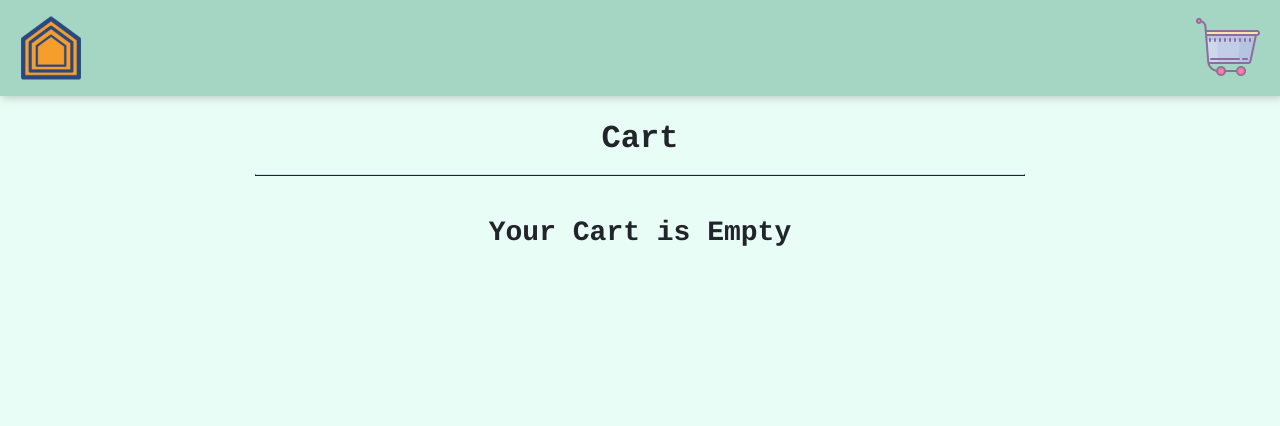
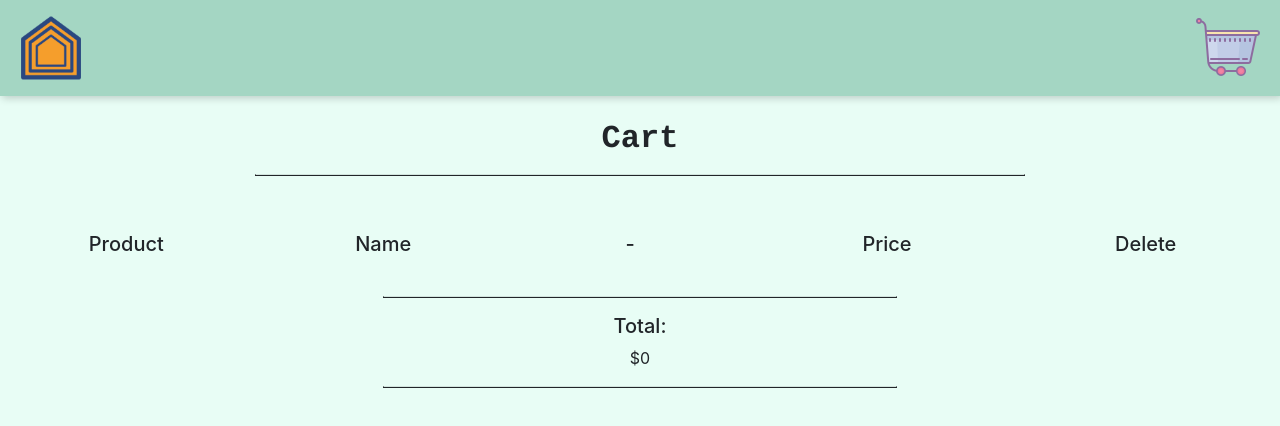
Before and after one commit to sourabkapoor/myCart, a React (Create React App) app: page / in a window 1280 px wide. Both pictures are taken after a click on the picture 1228 px from the left and 48 px from the top of the page. Shown: the top 426 px of the page. Built offline with nearby package versions, Linux system fonts and the light colour scheme.

Commit message:
This reverts commit b3940ee87c566a76b235d635f56b1bbbd0a16008.

```diff
--- a/src/App.js
+++ b/src/App.js
@@ -34,6 +34,7 @@ class App extends React.Component {
     this.setState({index: i})
     if(this.state.route === 'categories')
       this.setState({route: 'products'})
+    console.log(i);
   }
 
   onPress = () => {
@@ -61,6 +62,7 @@ class App extends React.Component {
         state.categories.sort((a,b)=> (state.sort==='lowest')? (a.price < b?1:-1):(a.price > b?1:-1) )
       }
     //return (this.state.filteredProducts: state.products)
+    console.log(state.products);
     })
   }
 
@@ -76,9 +78,11 @@ class App extends React.Component {
     this.setState(prevState => ({
     addToCart: [...prevState.addToCart, e]
     }))
+    console.log(this.state.addToCart)
   }
 
   cartRemove = (e) => {
+    console.log(Object.values(e))
     this.setState({addToCart: this.state.addToCart.filter(function(item) {
       return item.title !== e.title
     })})
@@ -89,6 +93,7 @@ class App extends React.Component {
       <div className="App">
         { this.state.route==='categories' ?
           <div>
+          {console.log(this.state.route)}
           <Nav onPressing={this.onPress} addToCart={this.state.addToCart} cartPress={this.cartPress}/>
           <br/>
           <h2 className='courier b'>Categories</h2>
@@ -99,7 +104,8 @@ class App extends React.Component {
         }
         { this.state.route === 'products' ?
           <div>
-          <Nav onPressing={this.onPress} addtoCart={this.state.addToCart} cartPress={this.cartPress}/>
+          {console.log(this.state.route)}
+          <Nav onPressing={this.onPress} addtoCart={this.addtoCart} cartPress={this.cartPress}/>
           <br/>
           <h2 className='courier b'>Products</h2>
           <Filter sort={this.state.sort} ava={this.state.ava} changeava={this.state.changeava} changeSort={this.state.changeSort}/>
@@ -110,6 +116,7 @@ class App extends React.Component {
         }
         { this.state.route==='cart' ?
           <div>
+            {console.log(this.state.route)}
             <Nav onPressing={this.onPress} addtoCart={this.addtoCart} cartPress={this.cartPress}/>
             <br/>
             <h2 className='courier b'>Cart</h2>
@@ -121,6 +128,7 @@ class App extends React.Component {
         }
         { this.state.route==='define' ?
           <div>
+            {console.log(this.state.route)}
             <Nav onPressing={this.onPress} addtoCart={this.addtoCart} cartPress={this.cartPress}/>
             <br/>
             <Define back={this.back} name={this.state.name} price={this.state.price} description={this.state.describe} image={this.state.image} addToCart={this.addToCart}/>
--- a/src/Components/Cart/Cart.js
+++ b/src/Components/Cart/Cart.js
@@ -27,12 +27,7 @@ const Cart = ({cart, remove}) => {
 		);
 	})
 
-	return( <div>
-		{ {cart}.cart.length === 0 ?
-			<div>
-				<h3 className='courier b'>Your Cart is Empty</h3>
-			</div>
-			 :
+	return(
 		<div >
 			<div className='flex justify-center'>
 				<div className="w-25 pa3 mr2 self-center">
@@ -51,15 +46,14 @@ const Cart = ({cart, remove}) => {
 					<h5>Delete</h5>
 				</div>
 			</div>
+
 			{cartElement}
 			<hr className='w-40 fw4 ba'/>
 			<h5>Total: </h5>{util.formatCurrency(total)}
 			<hr className='w-40 fw4 ba'/>
-			</div>
-		}
+			{console.log(cartElement)}
 		</div>
 	);
-
 }
 
 export default Cart;
--- a/src/Components/Cate/cate.js
+++ b/src/Components/Cate/cate.js
@@ -3,9 +3,9 @@ import React from 'react';
 const Cate = ({names, index}) => {
 	const category = names.map((hits, i) => {
 		return (
-			<div className='w-20 pa4 mr2 mb2 br3 dib ma3 grow shadow-4 bg-washed-yellow pointer h4'
+			<div className='w-20 pa4 mr2 mb2 br3 dib br3 pd3 ma2 mr2 grow bw2 shadow-4 bg-washed-yellow pointer'
 			key={i} onClick={()=> index(i)} >
-				<div className='mt3'>{hits.className}</div>
+				{hits.className}
 			</div>
 		)
 	});
--- a/src/Components/Define/Define.js
+++ b/src/Components/Define/Define.js
@@ -1,9 +1,7 @@
 import React from 'react';
 import Back from './back-arrow.png'
 
-const Define = ({back, name, price, description, image, addToCart}) => {
-	const obj = {title: `${name}`, price: `${price}` , image: `${image}` }
-
+const Define = ({back, name, price, description, image}) => {
 
 	return (
 		<div>
@@ -13,8 +11,6 @@ const Define = ({back, name, price, description, image, addToCart}) => {
 			<img src={image} alt="Product" height="300" width="auto"/>
 			<br/><br/>
             <h3 className='courier w-30 center bg-lightest-blue'>price: ${price}</h3>
-			<button className='ma2 pa3 f5 link br2 white bg-dark-blue grow center'
-				onClick={(e) => addToCart(obj)} >Add to Cart</button>
             <h4 className='georgia'>{description}</h4>
 		<div className='flex justify-between'>
 			<div className='w-100 pa3 items-end'>
--- a/src/Components/Nav/Nav.js
+++ b/src/Components/Nav/Nav.js
@@ -3,13 +3,13 @@ import {Navbar} from 'react-bootstrap';
 import img from './cart.png'
 import main from './logo.png';
 
-const Nav = ({onPressing, routeChange, addtocart, cartPress}) => {
+const Nav = ({onPressing, routeChange, addTocart, cartPress}) => {
 	return(
 		<Navbar className='shadow-4 nav-color'>
 		  <Navbar.Brand className='pointer' onClick={onPressing}><img src={main} alt='main' height='70'/></Navbar.Brand>
 		  <Navbar.Toggle />
 		  <Navbar.Collapse className="justify-content-end">
-		  <img className='pointer pa1' src={img} alt='Cart' onClick={cartPress}/>
+		    <img className='pointer pa1' src={img} alt='Cart' onClick={cartPress}/>
 		  </Navbar.Collapse>
 		</Navbar>
 	);
--- a/src/Components/Products/Products.js
+++ b/src/Components/Products/Products.js
@@ -13,7 +13,7 @@ const products = names.map((item, i)=> {
 				<img src={items.image} alt="logo" height="100" width="auto"/> <br/>
 				{items.title} <hr/>
 				{util.formatCurrency(items.price)}
-				<button className='ma2 pa2 f6 link br2 white bg-dark-blue grow center'
+				<button className='ma2 pa2 f6 link br2 white bg-dark-blue grow'
 				onClick={(e)=> (addToCart(items), e.stopPropagation())} >Add to Cart</button>
 			</div>)
 			}
--- a/src/Components/Products/util.js
+++ b/src/Components/Products/util.js
@@ -1,5 +1,5 @@
 export default {
     formatCurrency: function (num) {
-        return '$' + Number(num).toLocaleString() + '  ';
+        return '$' + Number(num).toLocaleString() + ' ';
     }
 }
```
Also changed, not shown: package.json (+12 -2 lines), 1 other file (tests, documents, lock files or other folders). Lines whose indentation alone changed are shown as unchanged.
